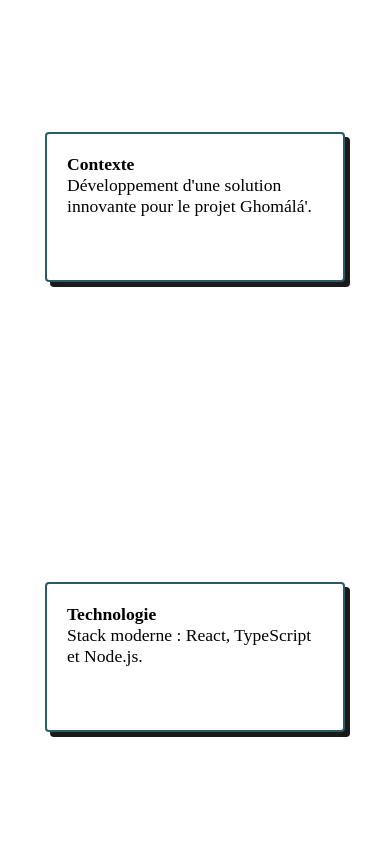
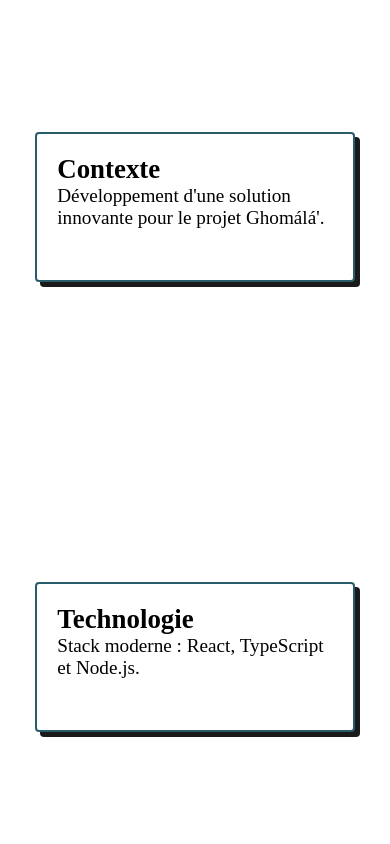
Before and after one commit to brelnosse/portofolio, a React (Create React App) app: page / in a window 390 px wide. Shown: the part 5620-6464 px from the top of the page. Built offline with nearby package versions, Linux system fonts and the light colour scheme; a web font is replaced by a local one.

Commit message:
Refactor: increase projects description block width

```diff
--- a/src/assets/style/project.css
+++ b/src/assets/style/project.css
@@ -31,6 +31,9 @@
     font-size: 4rem;
 
 }
+.projectTextDescription h4{
+    font-size: 1.4em;
+}
 .projectTextDescription {
     background-color: white;
     border: 2px solid var(--primary-color);
@@ -40,7 +43,7 @@
     max-width: 100%;
     border-radius: 4px;
     position: sticky;
-    font-size: 1.1em;
+    font-size: 1.2em;
     z-index: 1;
     margin-top: 500px;
 }
@@ -133,6 +136,7 @@
     .projectTextDescription {
         margin-top: 300px;
         height: 150px;
+        width: 98%;
     }
     .projectTextDescription:last-of-type {
         margin-bottom: 100px;
```
